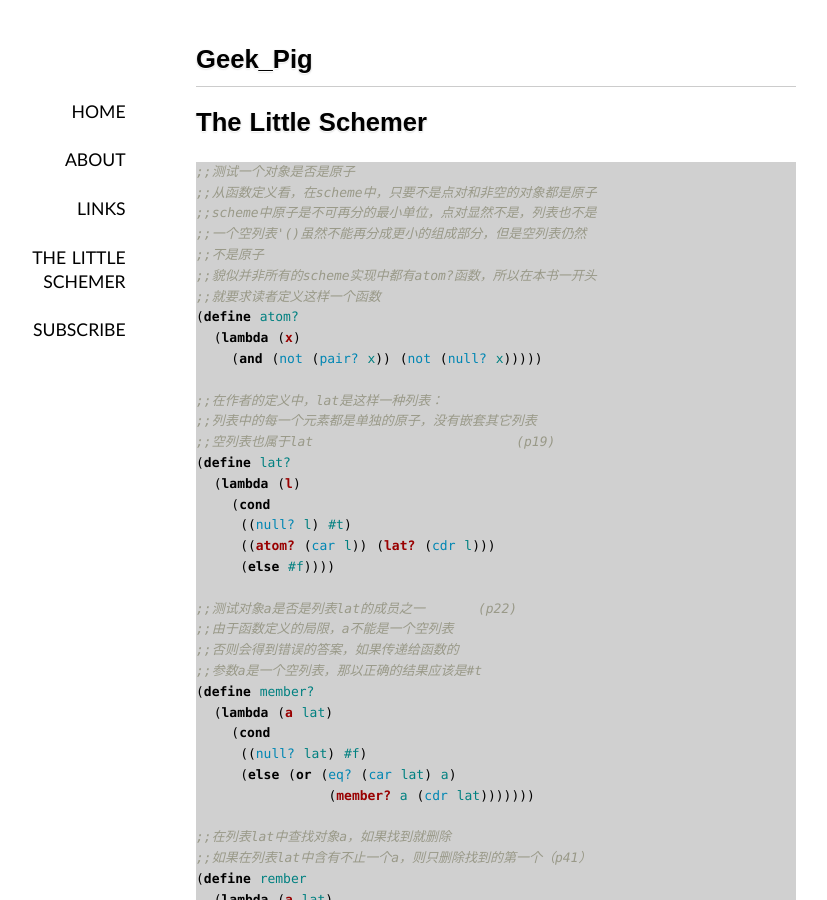
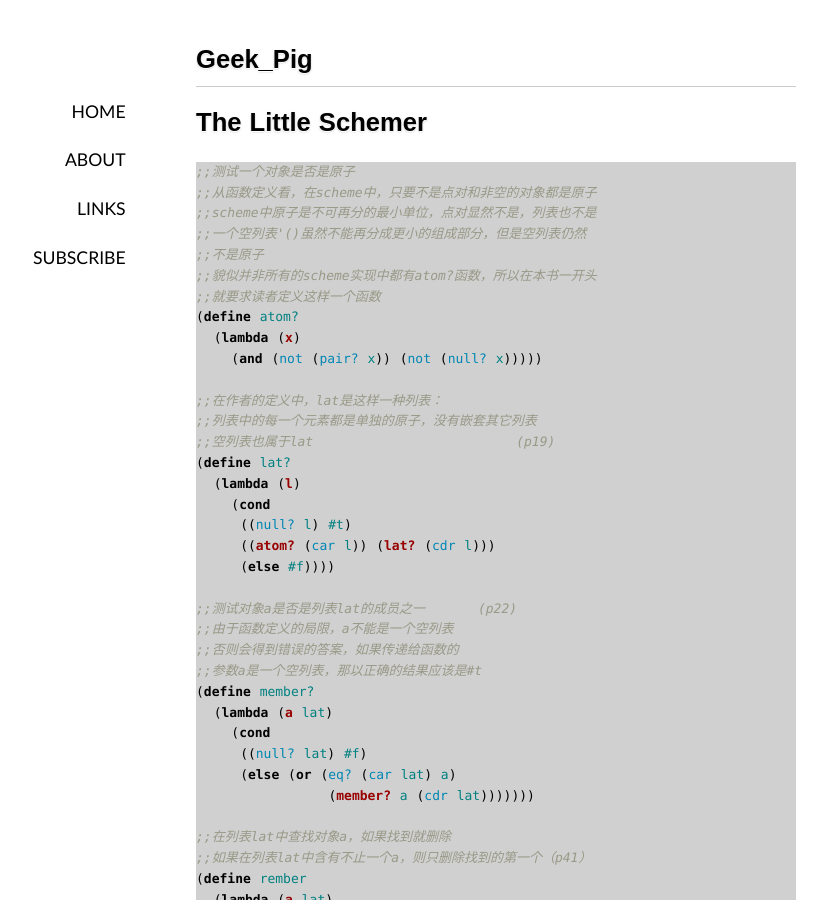
Before and after one commit to rhuichao/uternet.github.io, a Jekyll site: the page built from _posts/2014-03-20-TLS.md, in a window 1280 px wide and 900 px high. Shown: the whole window, without its empty margins (144-971 px from the left). Built offline with Jekyll 4.4.1, drawn with Linux system fonts in a browser that asks for light colours; some web fonts are replaced; Markdown is read by kramdown in place of the engine named in the settings.

Commit message:
new document posted

```diff
--- a/_layouts/default.html
+++ b/_layouts/default.html
@@ -52,7 +52,7 @@
             <span><a title="home page" class="" href="/">Home</a></span>
             <span><a title="about" class="" href="/about/">About</a></span>
             <span><a title="links" class="" href="/links/">Links</a></span>
-            <span><a title="The Little Schemer" class="" href="/TLS/">The Little Schemer</a></span>
+            <!--<span><a title="The Little Schemer" class="" href="/TLS/">The Little Schemer</a></span>-->
             <span><a title="subscribe by RSS" class="" href="/feed/">Subscribe</a></span>
         </nav>
             <p>
```
Also changed, not shown: _posts/2014-03-20-TLS.md (renamed from TLS/index.md).
